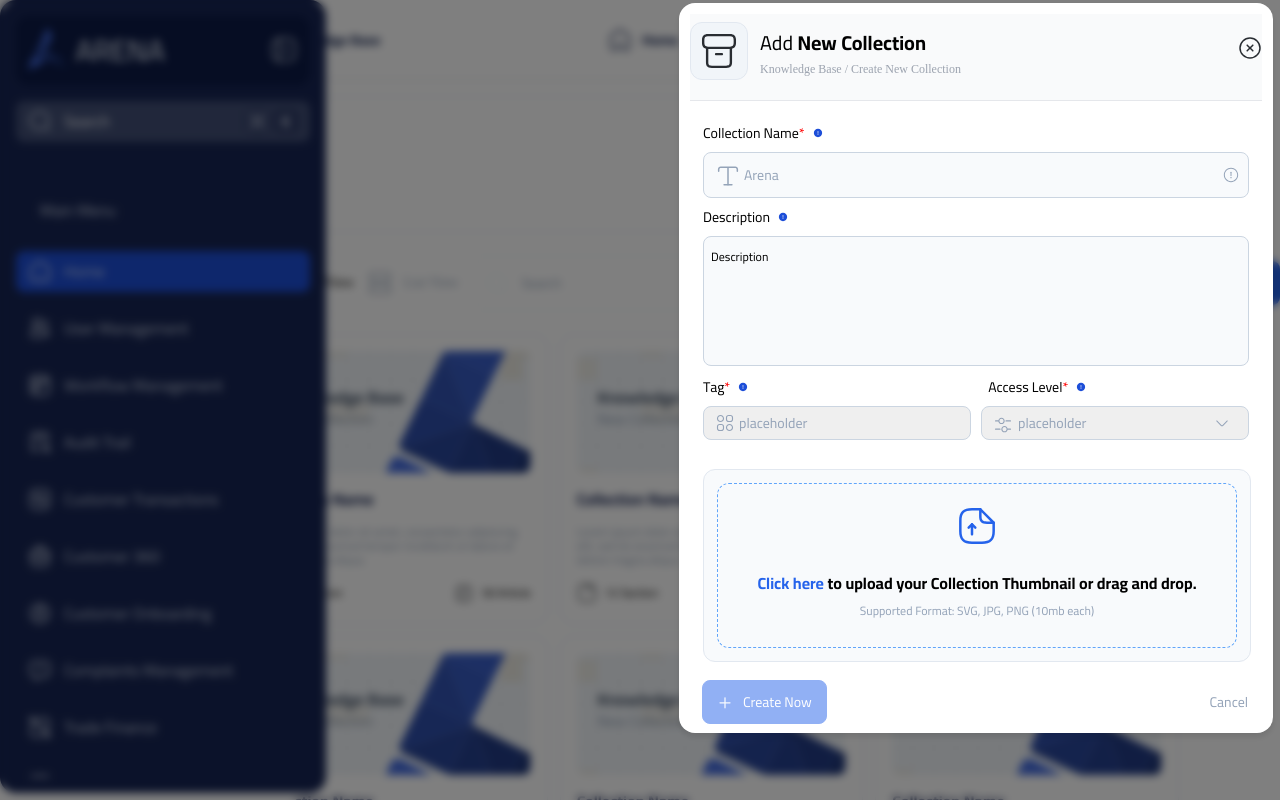
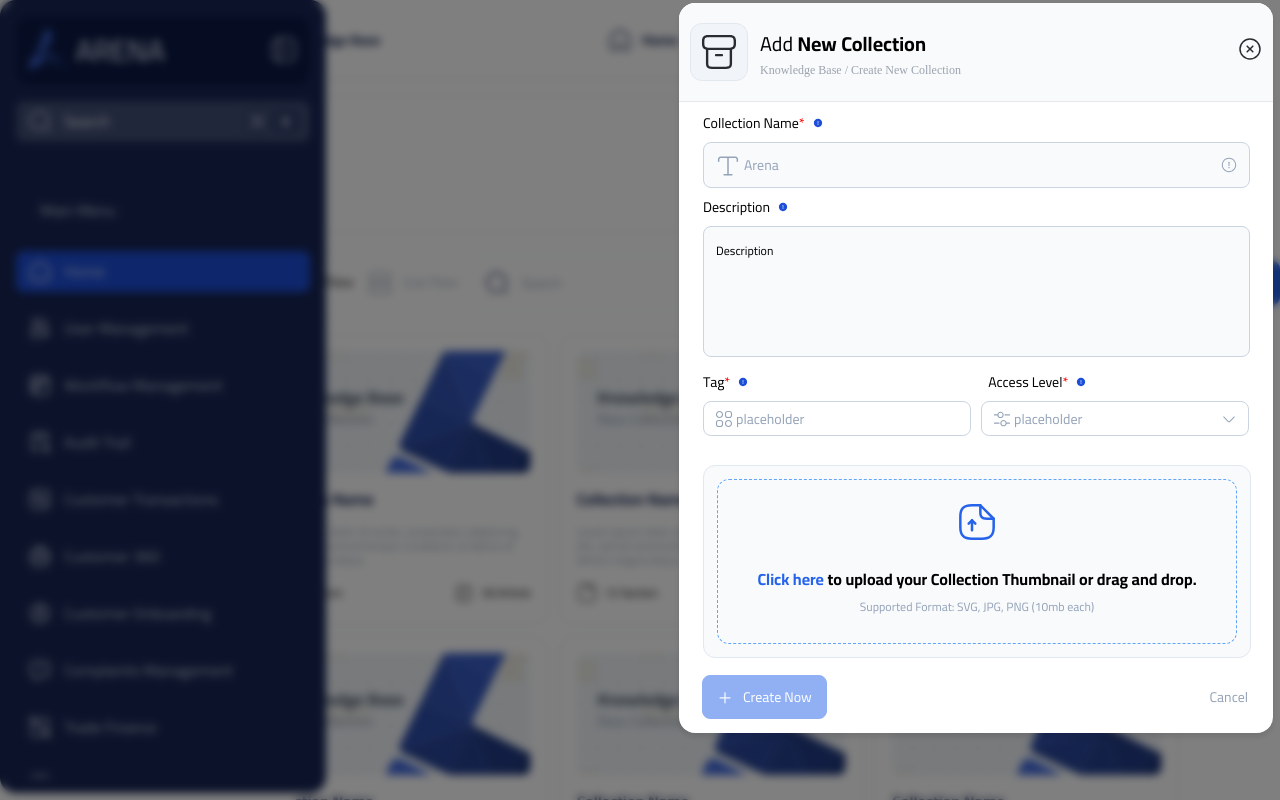
Before and after one commit to abdallah-aljbour/sidebar-, a React (Vite) app: page / in a window 1280 px wide. Both pictures are taken after a click on the element "Add New". Shown: the top 800 px of the page. Built offline with nearby package versions, Linux system fonts and the light colour scheme.

Commit message:
update navbar

```diff
--- a/src/components/NewCollectionModal.scss
+++ b/src/components/NewCollectionModal.scss
@@ -35,6 +35,11 @@
   padding-bottom: 20px;
   padding-top: 8px;
   background-color: #f9fafb;
+
+  margin: -11px;
+  padding: 20px 11px;
+  border-top-left-radius: 16px;
+  border-top-right-radius: 16px;
 
   .header-content {
     display: flex;
@@ -98,26 +103,39 @@
   margin-bottom: 5px;
 }
 
-.button-with-icon {
+.input-with-icons {
   display: flex;
   align-items: center;
   gap: 5px;
+  padding: 8px 12px;
+  width: 521px;
+  border: 0.5px solid #cbd5e1;
+  border-radius: 8px;
+  background-color: #f8fafc;
+  margin-left: -11px;
+  position: relative;
+}
+.input-icon-right {
+  position: absolute;
+  right: 12px;
+}
+
+.arena-input {
+  flex: 1;
+  border: none;
+  background: none;
+  outline: none;
   font-family: Cairo;
   font-size: 14px;
   color: #94a3b8;
   font-weight: 400;
   line-height: 28px;
-  padding: 8px 12px;
-  width: 250px;
-  border: 0.5px solid #cbd5e1;
-  border-radius: 8px;
-  background-color: #f8fafc;
-  width: 546px;
-  margin-left: -11px;
-}
+  width: 100%;
+  padding: 0;
 
-.button-icon2 {
-  margin-left: 439px;
+  &::placeholder {
+    color: #94a3b8;
+  }
 }
 
 .Description {
@@ -126,8 +144,8 @@
 }
 
 .DescriptionForm {
-  height: 130px;
-  width: 546px;
+  height: 105px;
+  width: 521px;
   border: 0.5px solid #cbd5e1;
   padding: 12px;
   background-color: #f8fafc;
@@ -135,17 +153,20 @@
   margin-bottom: 7px;
   margin-top: 5px;
   margin-left: -11px;
-}
-
-.DescriptionText {
-  position: absolute;
   font-family: Cairo;
   font-size: 12px;
   color: #000000;
   font-weight: 400;
-  line-height: 28px;
-  margin-left: -3px;
-  margin-top: 12px;
+  resize: none;
+}
+
+.DescriptionForm::placeholder {
+  color: #000000;
+}
+
+// When the user starts typing, hide the placeholder
+.DescriptionForm:not(:placeholder-shown)::placeholder {
+  color: transparent;
 }
 
 .mainTow {
@@ -162,42 +183,46 @@
   width: 546px;
 }
 
-.buttonTow {
+.input-container {
+  position: relative;
   display: flex;
   align-items: center;
-  gap: 5px;
   width: 268px;
-  height: 34px;
+}
+
+.input-icon {
+  position: absolute;
+  left: 12px;
+  z-index: 1;
+}
+
+.input-icon-right {
+  position: absolute;
+  right: 12px;
+  z-index: 1;
+}
+
+.inputTow {
+  width: 100%;
+  height: 17px;
   border: 0.5px solid #cbd5e1;
   border-radius: 8px;
-  padding: 8px 12px;
+  padding: 8px 12px 8px 32px; /* Added extra left padding for icon */
   font-family: Cairo;
   font-size: 14px;
   font-weight: 500;
   line-height: 28px;
+  color: #000000;
+  background-color: white;
+}
+
+.inputTow::placeholder {
   color: #94a3b8;
 }
 
-.buttonTow2 {
-  display: flex;
-  align-items: center;
-  justify-content: space-between;
-  gap: 5px;
-  width: 268px;
-  height: 34px;
-  border: 0.5px solid #cbd5e1;
-  border-radius: 8px;
-  padding: 8px 12px;
-  font-family: Cairo;
-  font-size: 14px;
-  font-weight: 500;
-  line-height: 28px;
-  color: #94a3b8;
-}
-
-.buttonTow2 img {
-  margin-right: 6px;
-  vertical-align: middle;
+/* For the second input with right icon */
+.input-container:last-child .inputTow {
+  padding-right: 32px;
 }
 
 .acces2 {
@@ -210,6 +235,7 @@
   width: 81px;
   height: 10px;
 }
+
 .star {
   color: red;
 }
--- a/src/components/NewCollectionModal.tsx
+++ b/src/components/NewCollectionModal.tsx
@@ -47,11 +47,11 @@ const NewCollectionModal: React.FC<NewCollectionModalProps> = ({
             </span>
           </span>
           <div className="inputArena">
-            <button className="button-with-icon">
-              <img src={text} alt="icon" className="button-icon" />
-              Arena
-              <img src={info} alt="icon" className="button-icon2" />
-            </button>
+            <div className="input-with-icons">
+              <img src={text} alt="icon" className="input-icon-left" />
+              <input type="text" placeholder="Arena" className="arena-input" />
+              <img src={info} alt="icon" className="input-icon-right" />
+            </div>
           </div>
         </div>
         <div className="Description">
@@ -62,8 +62,10 @@ const NewCollectionModal: React.FC<NewCollectionModalProps> = ({
             </span>
           </span>
           <div className="DescriptionInput">
-            <span className="DescriptionText">Description</span>
-            <button className="DescriptionForm"></button>
+            <textarea
+              className="DescriptionForm"
+              placeholder="Description"
+            ></textarea>
           </div>
         </div>
         <div className="mainTow">
@@ -80,18 +82,22 @@ const NewCollectionModal: React.FC<NewCollectionModalProps> = ({
             </span>
           </span>
           <div className="towInput">
-            <button className="buttonTow">
-              <img src={category} alt="category" className="button-icon" />
-              placeholder
-            </button>
-            <div className="div2">
-              <button className="buttonTow2">
-                <div>
-                  <img src={sitting} alt="category" className="button-icon" />
-                  placeholder
-                </div>
-                <img src={arrow} alt="arrow" className="button-icon3" />
-              </button>
+            <div className="input-container">
+              <img src={category} alt="category" className="input-icon" />
+              <input
+                type="text"
+                className="inputTow"
+                placeholder="placeholder"
+              />
+            </div>
+            <div className="input-container">
+              <img src={sitting} alt="category" className="input-icon" />
+              <input
+                type="text"
+                className="inputTow"
+                placeholder="placeholder"
+              />
+              <img src={arrow} alt="arrow" className="input-icon-right" />
             </div>
           </div>
           <div className="upload">
--- a/src/pages/Home.tsx
+++ b/src/pages/Home.tsx
@@ -3,7 +3,7 @@ import CardGrid from "../components/CardGrid/CardGrid";
 import { CardData } from "../components/Card/types";
 import element from "../assets/element-3.svg";
 import row from "../assets/row-vertical.svg";
-import search from "../assets/search-normal.svg";
+import search from "../assets/search-normal-1.svg";
 import filter from "../assets/filter.svg";
 import add from "../assets/add.svg";
 import home from "../assets/Home.svg";
@@ -95,8 +95,12 @@ const Home: FC<HomeProps> = ({ isCollapsed, isSubmenuOpen = false }) => {
               <span>List View</span>
             </div>
             <div className="search">
-              <img src={search} alt="row view" />
-              <span>Search</span>
+              <img src={search} alt="search" />
+              <input
+                type="text"
+                placeholder="Search"
+                className="search-input"
+              />
             </div>
           </div>
           <div className="toolBar-right">
--- a/src/pages/home.scss
+++ b/src/pages/home.scss
@@ -171,6 +171,23 @@
     img {
       width: 24px;
       height: 24px;
+      color: rgba(23, 37, 84, 1);
+    }
+  }
+  .search-input {
+    border: none;
+    background: none;
+    outline: none;
+    width: 100%;
+    font-weight: 400;
+    font-size: 14px;
+    line-height: 20px;
+    font-family: Cairo;
+    color: #94a3b8;
+    padding: 0;
+
+    &::placeholder {
+      color: #94a3b8;
     }
   }
 
```
Also changed, not shown: src/assets/search-normal-1.svg (added).
